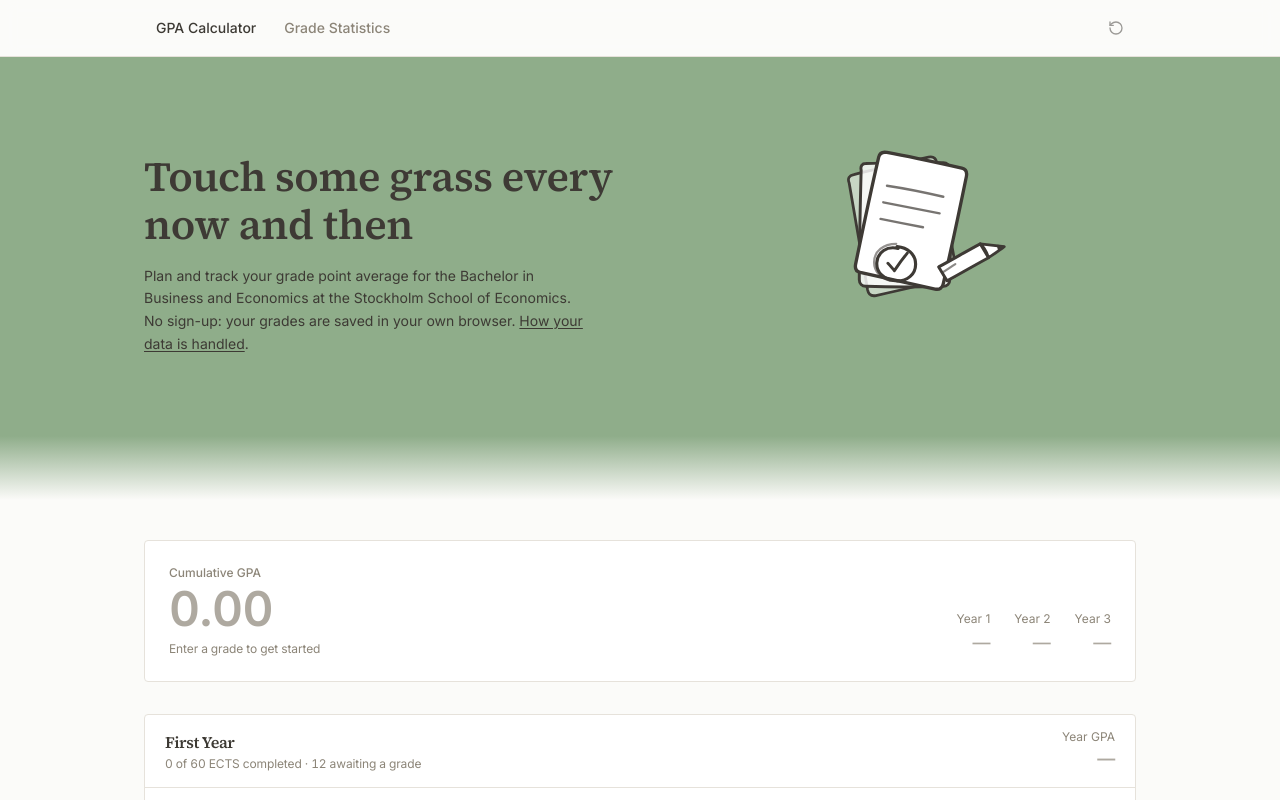
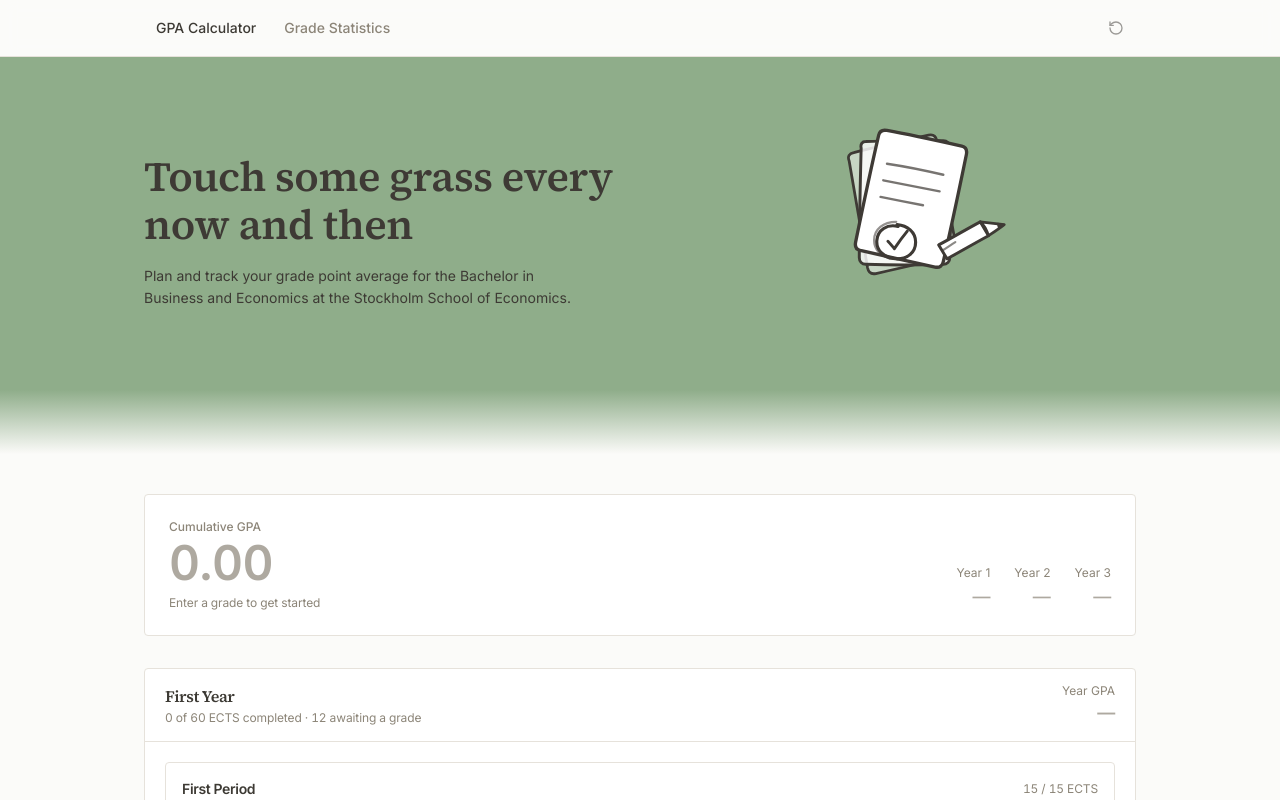
Before and after one commit to Donefor/gpa-genie, a React (Vite) app: page / in a window 1280 px wide. Shown: the top 800 px of the page. Built offline with nearby package versions, Linux system fonts and the light colour scheme.

Commit message:
Drop the storage and privacy line from the hero
The heading and the one-line description of the programme are enough; the
privacy link remains in the footer.

Co-Authored-By: Claude Opus 5 (1M context) <noreply@anthropic.com>

```diff
--- a/src/components/Hero.tsx
+++ b/src/components/Hero.tsx
@@ -1,5 +1,4 @@
 import { useState } from 'react';
-import { Link } from 'react-router-dom';
 import { contextualMessage, randomMessage } from '@/data/messages';
 import { PapersMark } from './PapersMark';
 
@@ -39,12 +38,7 @@ export const Hero = () => {
             </h1>
             <p className="mt-4 max-w-md text-sm leading-relaxed text-[var(--bronze)]/85">
               Plan and track your grade point average for the Bachelor in Business and
-              Economics at the Stockholm School of Economics. No sign-up: your grades are
-              saved in your own browser.{' '}
-              <Link to="/privacy" className="underline underline-offset-2">
-                How your data is handled
-              </Link>
-              .
+              Economics at the Stockholm School of Economics.
             </p>
           </div>
 
```
